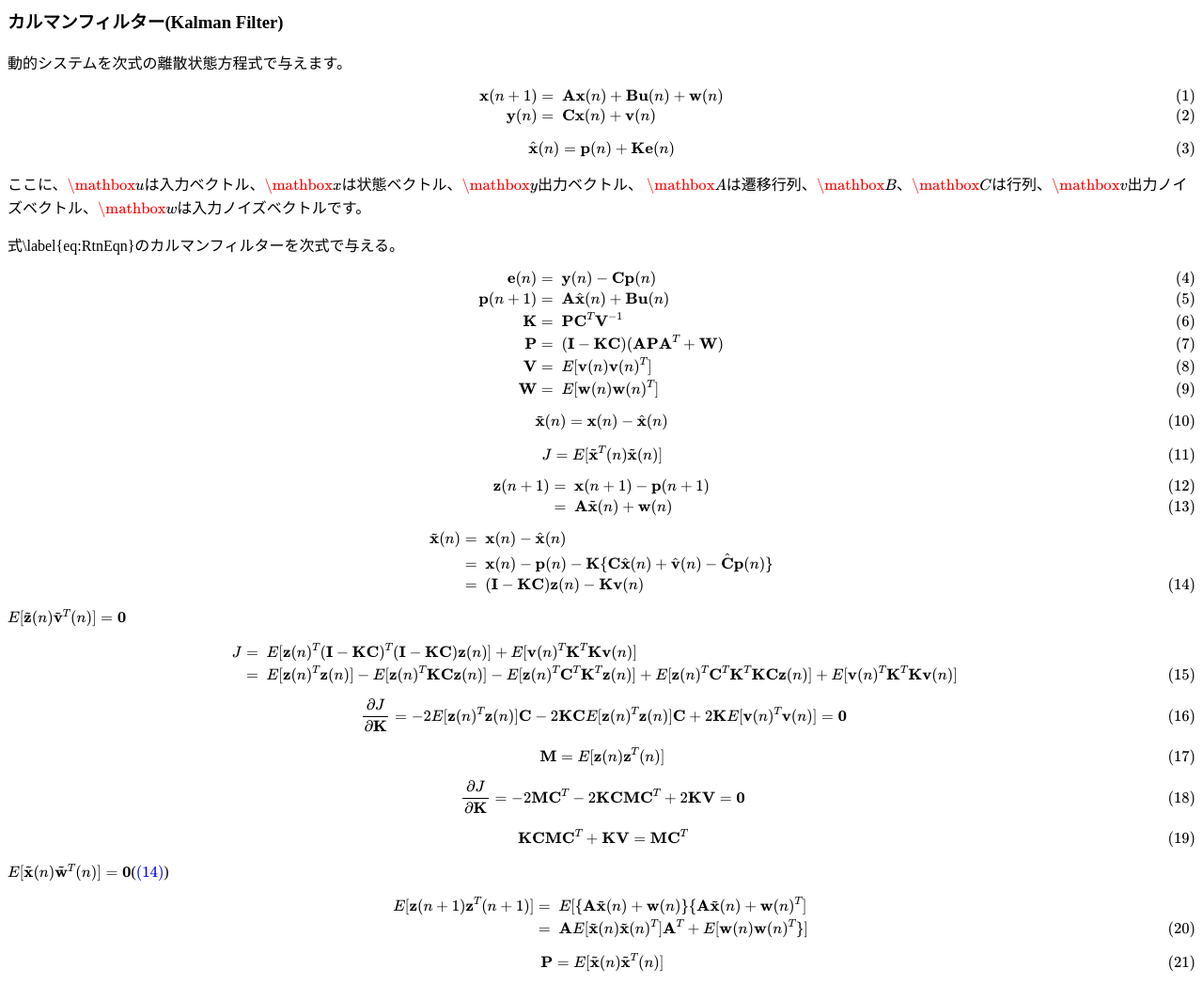
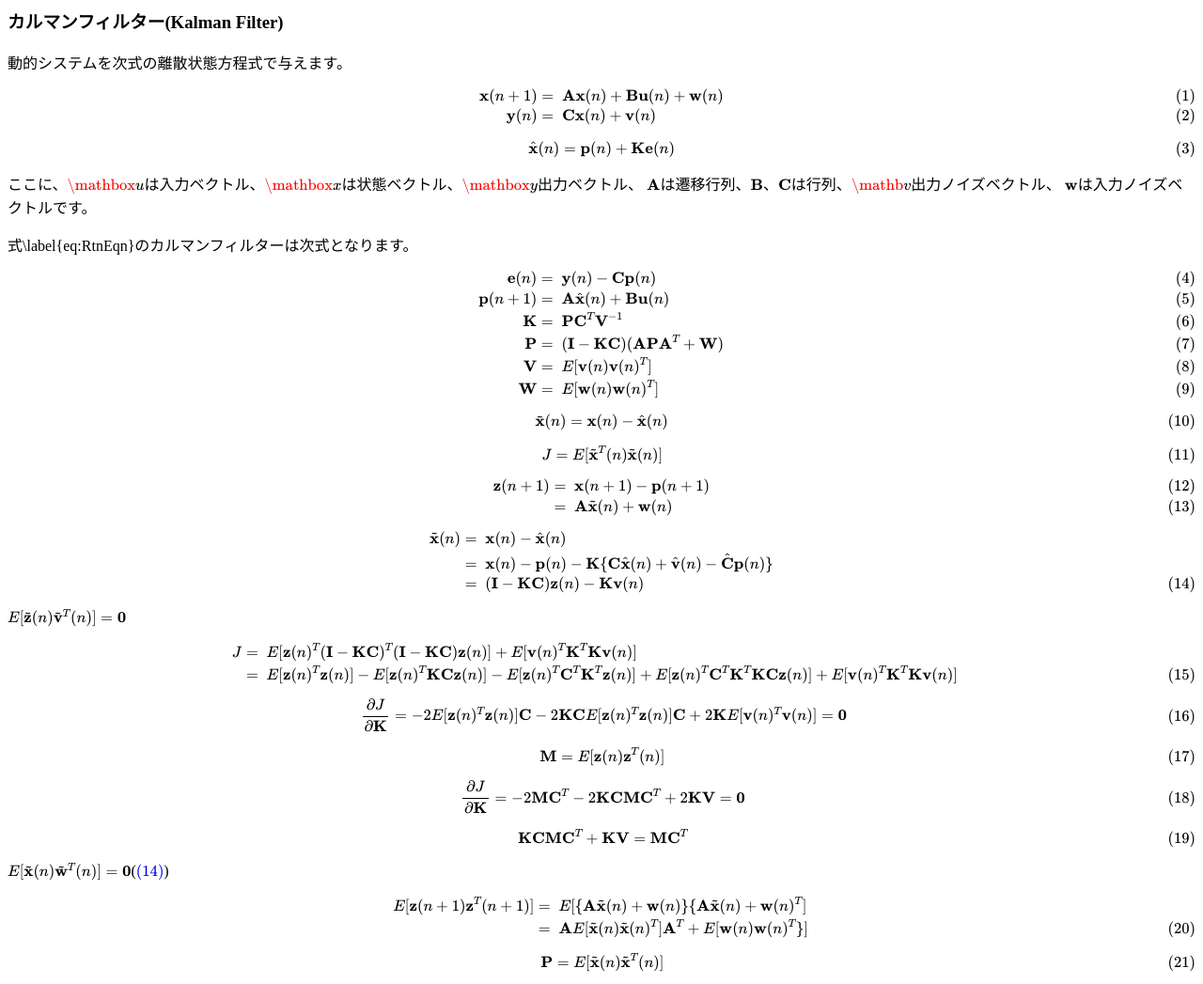
Before and after one commit to AoyamaKohbo/KalmanFltr, a plain HTML site: page index.html in a window 1280 px wide. Shown: the top 1047 px of the page at 94% size. Drawn offline with nearby package versions, Linux system fonts and the light colour scheme; some packages are replaced by stand-ins of ours.

Commit message:
Update index.html

```diff
--- a/index.html
+++ b/index.html
@@ -30,9 +30,11 @@
       \hat{\mathbf{x}}(n)={\mathbf{p}}(n)+\mathbf{K}\mathbf{e}(n)\label{eq:KalmanFilt}
     \end{align}
     <p>ここに、\(\mathbox{u}\)は入力ベクトル、\(\mathbox{x}\)は状態ベクトル、\(\mathbox{y}\)出力ベクトル、
-      \(\mathbox{A}\)は遷移行列、\(\mathbox{B}\)、\(\mathbox{C}\)は行列、\(\mathbox{v}\)出力ノイズベクトル、\(\mathbox{w}\)は入力ノイズベクトルです。</p>
+      \(\mathbf{A}\)は遷移行列、\(\mathbf{B}\)、\(\mathbf{C}\)は行列、\(\mathb{v}\)出力ノイズベクトル、
+      \(\mathbf{w}\)は入力ノイズベクトルです。
+    </p>
 
-    式\label{eq:RtnEqn}のカルマンフィルターを次式で与える。
+    <p>式\label{eq:RtnEqn}のカルマンフィルターは次式となります。</p>
     \begin{align}
       \mathbf{e}(n)&=~\mathbf{y}(n)-\mathbf{C}\mathbf{p}(n)\\
       {\mathbf{p}}(n+1)&=~\mathbf{A}\hat{\mathbf{x}}(n)+\mathbf{B}\mathbf{u}(n)\\
```
